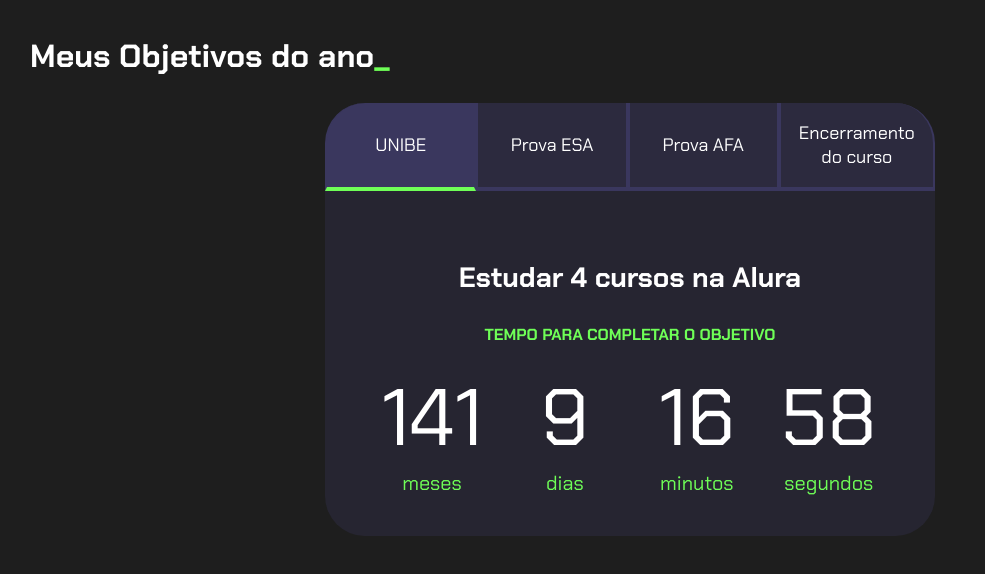
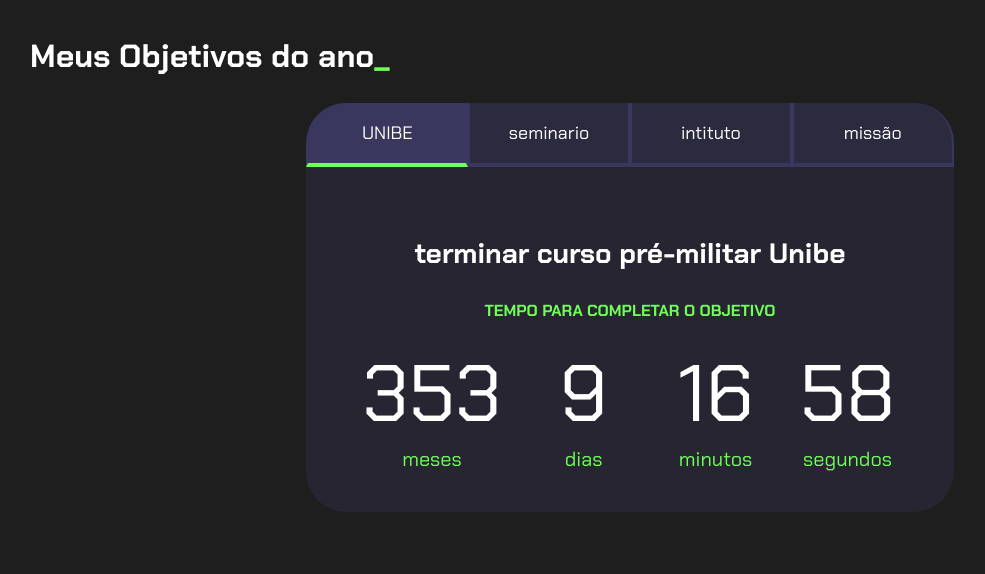
Before and after one commit to GabrielMottaMendes/GabrielMottaMendes-3D-2024, a plain HTML site: page index.html in a window 1280 px wide. Shown: the whole page, without its empty margins (10-995 px from the left). Drawn offline with Linux system fonts and the light colour scheme.

Commit message:
Add files via upload

```diff
--- a/index.html
+++ b/index.html
@@ -13,14 +13,14 @@
         <h2 class="titulo-principal">Meus Objetivos do ano<span>_</span></h2>
         <div class="conteudo">
             <div class="botoes">
-                <button class="botao ativo">UNIBE</button>
-                <button class="botao">Prova ESA</button>
-                <button class="botao">Prova AFA</button>
-                <button class="botao">Encerramento do curso</button>
+                <button class="botao ativo">UNIBE </button>
+                <button class="botao">seminario </button>
+                <button class="botao">intituto </button>
+                <button class="botao">missão </button>
             </div>
             <div class="abas-textos">
                 <div class="aba-conteudo ativo">
-                    <h3 class="aba-conteudo-titulo-principal">Estudar 4 cursos na Alura</h3>
+                    <h3 class="aba-conteudo-titulo-principal">terminar curso pré-militar Unibe</h3>
                     <h4 class="aba-conteudo-titulo-secundario">Tempo para completar o objetivo</h4>
                     <div class="contador">
                         <div class="contador-digito">
@@ -42,7 +42,7 @@
                     </div>
                 </div>
                 <div class="aba-conteudo">
-                    <h3 class="aba-conteudo-titulo-principal">Criar 5 projetos em Javascript</h3>
+                    <h3 class="aba-conteudo-titulo-principal">terminar o seminário </h3>
                     <h4 class="aba-conteudo-titulo-secundario">Tempo para completar o objetivo</h4>
                     <div class="contador">
                         <div class="contador-digito">
@@ -64,7 +64,7 @@
                     </div>
                 </div>
                 <div class="aba-conteudo">
-                    <h3 class="aba-conteudo-titulo-principal">Criar um portfolio com os meus 3 melhores projetos</h3>
+                    <h3 class="aba-conteudo-titulo-principal">terminar o instituo </h3>
                     <h4 class="aba-conteudo-titulo-secundario">Tempo para completar o objetivo</h4>
                     <div class="contador">
                         <div class="contador-digito">
@@ -86,7 +86,7 @@
                     </div>
                 </div>
                 <div class="aba-conteudo">
-                    <h3 class="aba-conteudo-titulo-principal">Atualizar meu curriculo com os certificados da Alura</h3>
+                    <h3 class="aba-conteudo-titulo-principal">terminar a missão </h3>
                     <h4 class="aba-conteudo-titulo-secundario">Tempo para completar o objetivo</h4>
                     <div class="contador">
                         <div class="contador-digito">
--- a/main.js
+++ b/main.js
@@ -15,10 +15,10 @@
 }
 
 const contadores = document.querySelectorAll(".contador");
-const tempoObjetivo1 = new Date("2024-10-05T00:00:00");
-const tempoObjetivo2 = new Date("2024-12-05T00:00:00");
-const tempoObjetivo3 = new Date("2024-12-30T00:00:00");
-const tempoObjetivo4 = new Date("2024-02-01T00:00:00");
+const tempoObjetivo1 = new Date("2025-05-05T00:00:00");
+const tempoObjetivo2 = new Date("2024-10-20T00:00:00");
+const tempoObjetivo3 = new Date("2027-03-31T00:00:00");
+const tempoObjetivo4 = new Date("2027-04-20T00:00:00");
 
 const tempos = [tempoObjetivo1,tempoObjetivo2,tempoObjetivo3,tempoObjetivo4];
 
@@ -42,13 +42,11 @@
 }
 
 function atualizaCronometro(){
-    document.getElementById("dias0").textContent = calculaTempo(tempos[0])[0];
-    document.getElementById("horas0").textContent = calculaTempo(tempos[0])[1];
-    document.getElementById("min0").textContent = calculaTempo(tempos[0])[2];
-    document.getElementById("seg0").textContent = calculaTempo(tempos[0])[3];
-
     for (let i=0; i<contadores.length;i++){
-       // contadores[i].textContent = calculaTempo(tempos[i]);
+        document.getElementById("dias"+i).textContent = calculaTempo(tempos[i])[0];
+        document.getElementById("horas"+i).textContent = calculaTempo(tempos[i])[1];
+        document.getElementById("min"+i).textContent = calculaTempo(tempos[i])[2];
+        document.getElementById("seg"+i).textContent = calculaTempo(tempos[i])[3];
     }
 }
 
```
